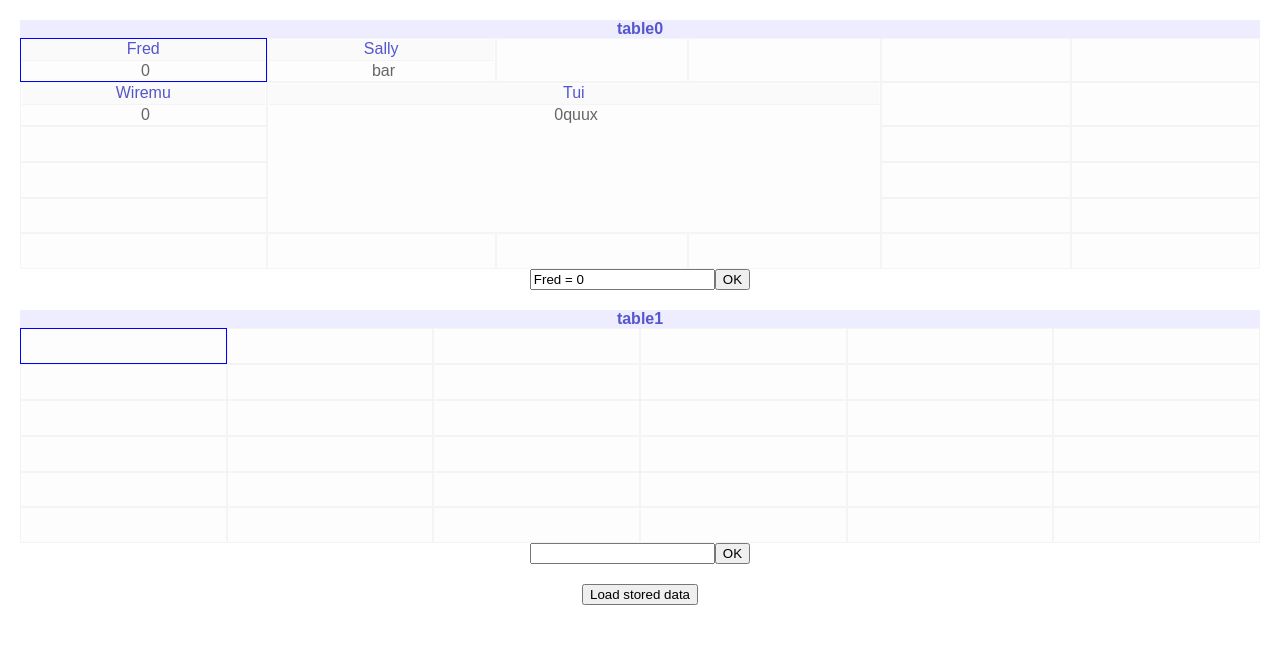
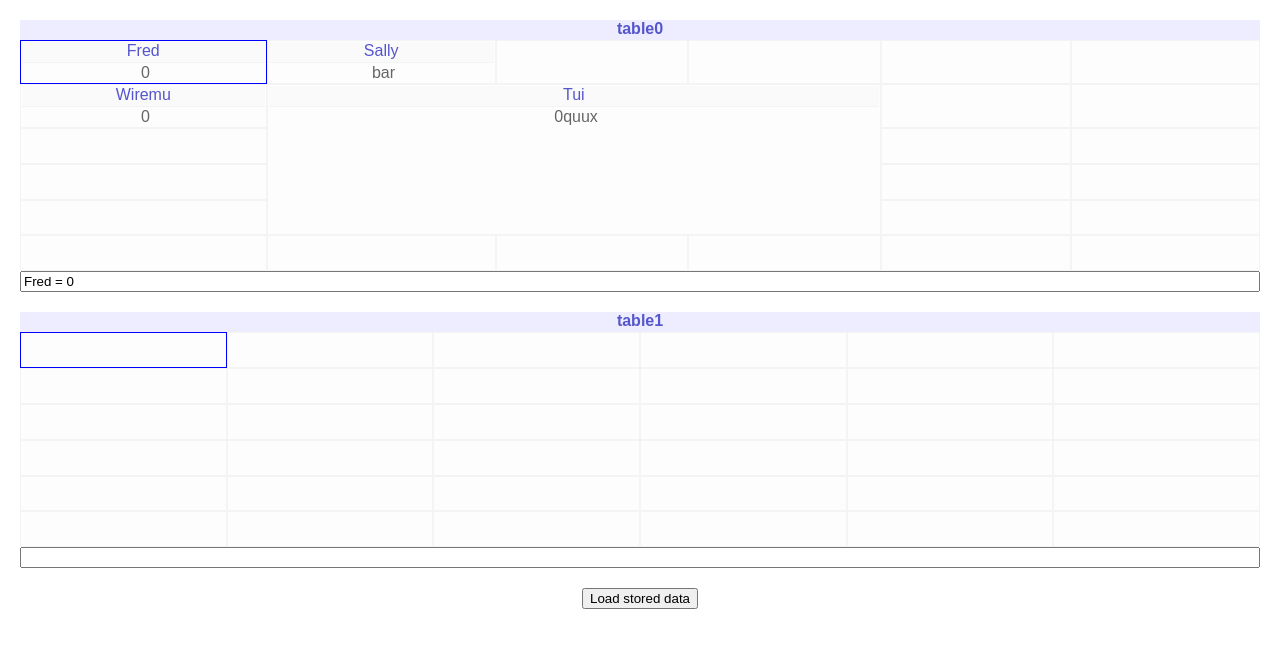
Before and after one commit to MatthewSteel/6gu.nz, a React app: page / in a window 1280 px wide. Built offline with nearby package versions, Linux system fonts and the light colour scheme.

Commit message:
Another selection bug, formatting changes

```diff
--- /dev/null
+++ b/src/components/FormulaComponent/FormulaComponent.css
@@ -0,0 +1,8 @@
+.FormulaForm {
+  align-self: stretch;
+}
+
+.FormulaInput {
+  width: 100%;
+  box-sizing: border-box;
+}
--- a/src/components/FormulaComponent/FormulaComponent.js
+++ b/src/components/FormulaComponent/FormulaComponent.js
@@ -1,5 +1,6 @@
 import React, { Component } from 'react';
 import { stringFormula } from '../../selectors/formulas/parser';
+import './FormulaComponent.css';
 
 
 class FormulaComponent extends Component {
@@ -75,20 +76,18 @@ class FormulaComponent extends Component {
     return (
       <form
         id="myform"
+        className="FormulaForm"
         onSubmit={this.handleSubmit}
         autoComplete="off"
       >
         <input
           type="text"
+          className="FormulaInput"
           value={this.state.value}
           onChange={this.handleChange}
           onBlur={this.handleOnBlur}
           onFocus={this.handleOnFocus}
           ref={this.setRef}
-        />
-        <input
-          type="submit"
-          value="OK"
         />
       </form>
     );
--- a/src/components/TableComponent/TableComponent.css
+++ b/src/components/TableComponent/TableComponent.css
@@ -8,6 +8,8 @@
   font-weight: 700;
   color: #55C;
   background-color: #EDEDFF;
+  font: helvetica;
+  min-height: 20px;
 }
 
 .Table {
--- a/src/components/TableComponent/TableComponent.js
+++ b/src/components/TableComponent/TableComponent.js
@@ -134,6 +134,7 @@ class TableComponent extends Component {
       const { selection } = this.state;
       const { deleteCell } = this.props;
       deleteCell(selection);
+      this.setState({ selection: null });
       this.formulaRef.resetValue();
       ev.preventDefault();
     }
```
